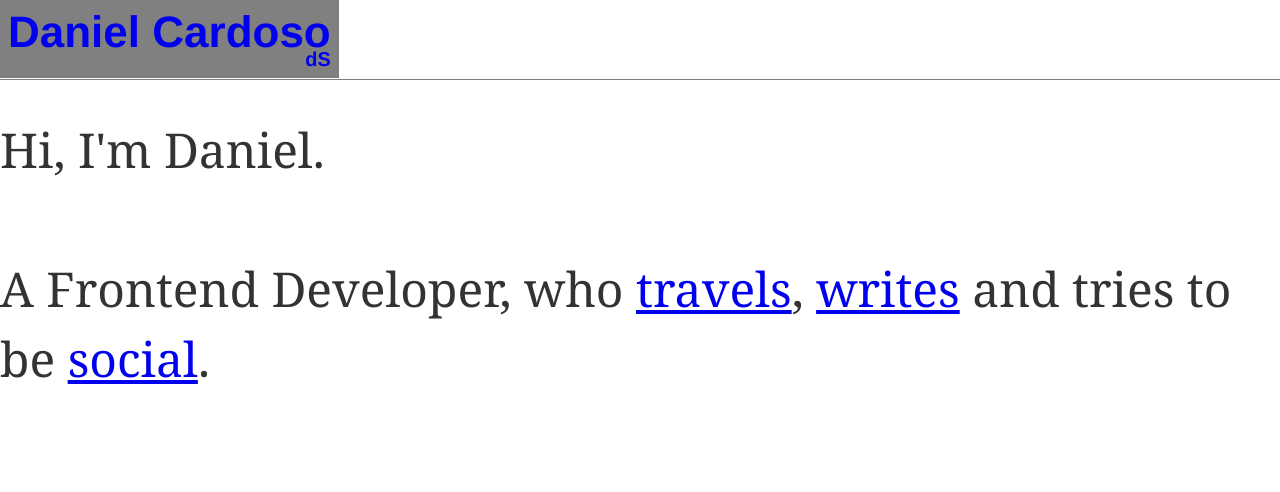
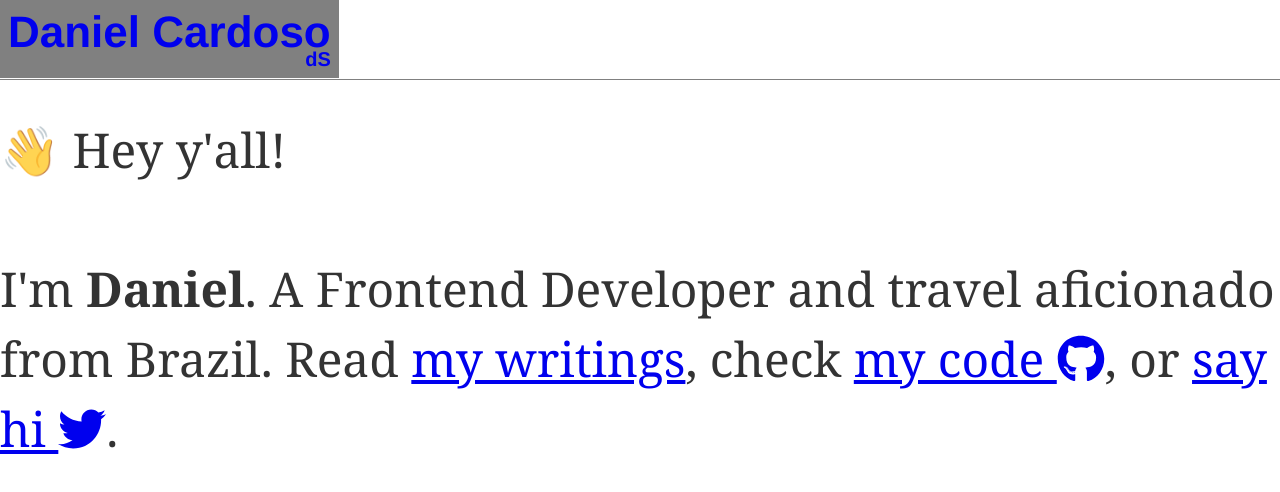
Before and after one commit to dcardosods/dcardosods.github.io, a Gatsby site: page / in a window 1280 px wide. Built offline with nearby package versions, Linux system fonts and the light colour scheme; Gatsby itself is replaced by a stand-in of ours; some packages are replaced by stand-ins of ours; what typography-theme-doelger would draw is missing.

Commit message:
Update home text, adding links to social with icons

```diff
--- a/package.json
+++ b/package.json
@@ -4,6 +4,9 @@
   "version": "1.0.0",
   "author": "Kyle Mathews <mathews.kyle@gmail.com>",
   "dependencies": {
+    "@fortawesome/fontawesome-svg-core": "^1.2.15",
+    "@fortawesome/free-brands-svg-icons": "^5.7.2",
+    "@fortawesome/react-fontawesome": "^0.1.4",
     "gatsby": "^2.0.53",
     "gatsby-image": "^2.0.20",
     "gatsby-plugin-manifest": "^2.0.9",
--- a/src/components/header.js
+++ b/src/components/header.js
@@ -1,6 +1,6 @@
+import React from 'react'
+import PropTypes from 'prop-types'
 import { Link } from 'gatsby'
-import PropTypes from 'prop-types'
-import React from 'react'
 
 const Header = ({ siteTitle }) => (
   <header style={{ borderBottom: '1px solid grey' }}>
--- a/src/pages/index.js
+++ b/src/pages/index.js
@@ -1,5 +1,7 @@
 import React from 'react'
 import { Link } from 'gatsby'
+import { FontAwesomeIcon } from '@fortawesome/react-fontawesome'
+import { faTwitter, faGithub } from '@fortawesome/free-brands-svg-icons'
 
 import Layout from '../components/layout'
 import SEO from '../components/seo'
@@ -8,23 +10,28 @@ const IndexPage = () => (
   <Layout>
     <SEO title="Home" />
     <p style={{ fontSize: '48px', marginTop: '2.175rem' }}>
-      Hi, I'm Daniel.
+      <span aria-label="a waving hand" role="img">
+        👋
+      </span>{' '}
+      Hey y'all!
       <br />
-      <br />A Frontend Developer, who{' '}
+      <br />
+      I'm <strong>Daniel</strong>. A Frontend Developer and travel aficionado
+      from Brazil. Read <Link to="/blog">my writings</Link>, check{' '}
       <a
-        href="https://instagram.com/dcardosods"
+        href="https://github.com/dcardosods"
         target="_blank"
         rel="noopener noreferrer"
       >
-        travels
+        my code <FontAwesomeIcon icon={faGithub} />
       </a>
-      , <Link to="/blog">writes</Link> and tries to be{' '}
+      , or{' '}
       <a
         href="https://twitter.com/dcardosods"
         target="_blank"
         rel="noopener noreferrer"
       >
-        social
+        say hi <FontAwesomeIcon icon={faTwitter} />
       </a>
       .
     </p>
```
Also changed, not shown: src/pages/blog.js (+8 -2 lines), 1 other file.
